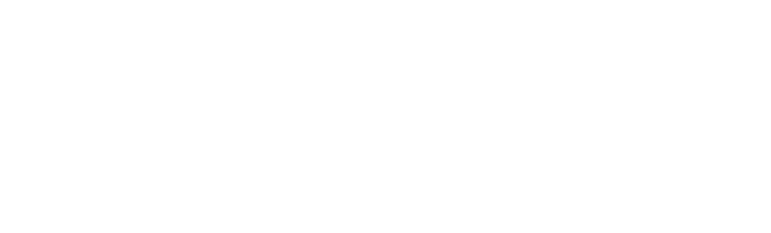
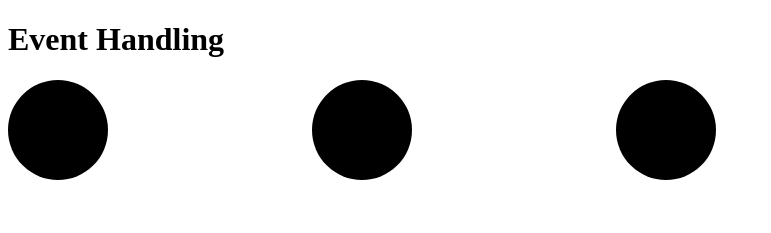
Before and after one commit to DS4200-S22/hw-04-sarah-brandon, a plain HTML site: page index.html in a window 1280 px wide. Shown: the whole page, without its empty margins (0-771 px from the left). Drawn offline with Linux system fonts and the light colour scheme.

Commit message:
Edited files

```diff
--- a/index.html
+++ b/index.html
@@ -3,11 +3,23 @@
 
 <head>
     <meta charset=utf-8/>
+    <title> hw-04 </title>
 </head>
 
 
 <body>
 
+    <h1 class = "headers"> Event Handling </h1>
+
+    <svg>
+        <circle id = "circle1" class = "my-circle" cx="50" cy = "50" r ="50"/>
+    </svg>
+    <svg>
+        <circle id = "circle2" class = "my-circle" cx="50" cy = "50" r ="50"/>
+    </svg>
+    <svg>
+        <circle id = "circle3" class = "my-circle" cx="50" cy = "50" r ="50"/>
+    </svg>
 
 </body>
 
--- /dev/null
+++ b/main.js
@@ -0,0 +1,5 @@
+
+
+function f1() {
+
+}
--- /dev/null
+++ b/style.css
@@ -0,0 +1,7 @@
+.heaaders {
+	text-align: center;
+}
+
+body {
+	font-family: arial;
+}
```
